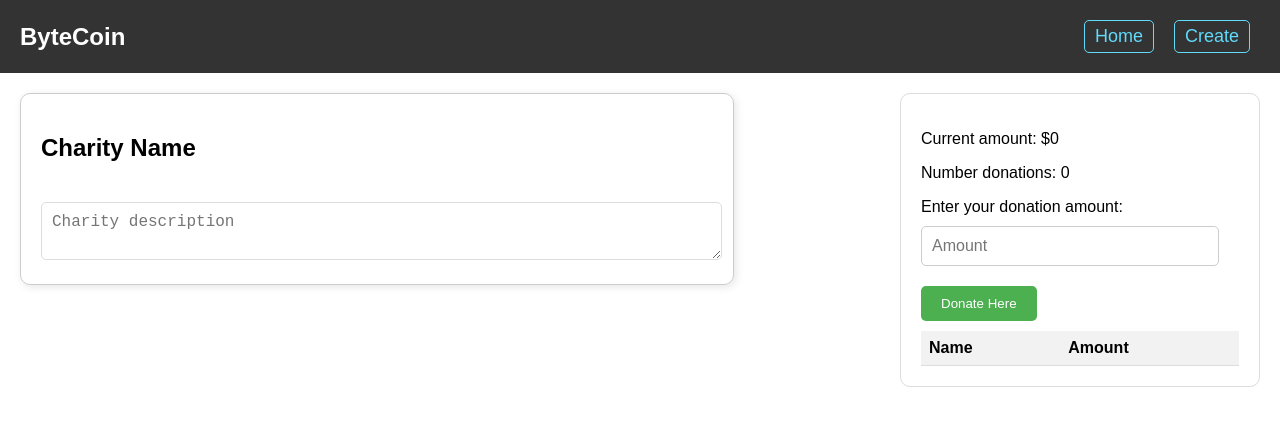
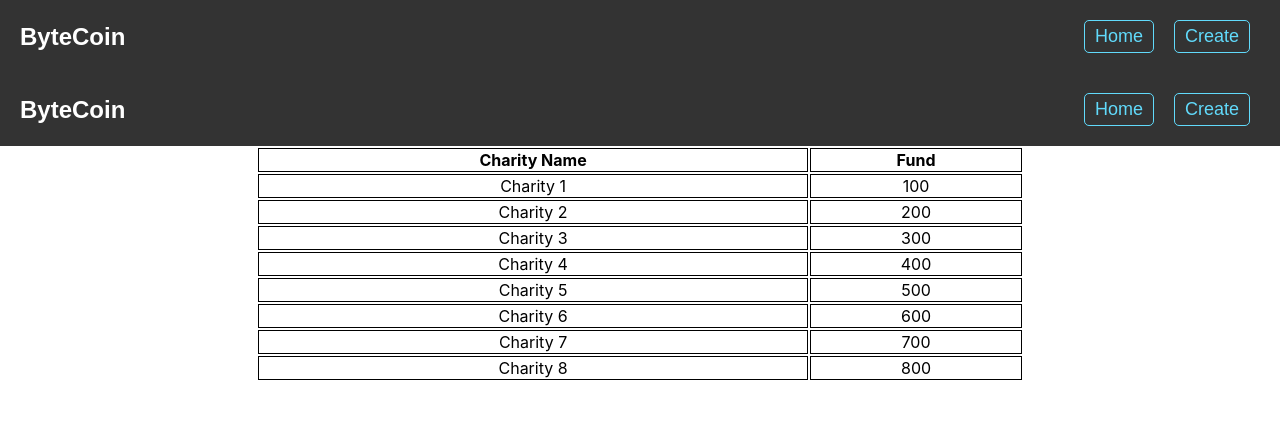
Before and after one commit to annieh195/Charity-Blockchain-System, a React (Create React App) app: page / in a window 1280 px wide. Shown: the top 426 px of the page. Built offline with nearby package versions, Linux system fonts and the light colour scheme.

Commit message:
Add files via upload

```diff
--- a/src/App.js
+++ b/src/App.js
@@ -2,6 +2,7 @@ import React from 'react';
 import { BrowserRouter as Router, Routes, Route } from 'react-router-dom';
 import DonationPage from './pages/js/DonationPage';
 import CreatePage from './pages/js/CreatePage';
+import Home from './pages/js/Home';
 import NavBar from './pages/js/NavBar';
 
 function App() {
@@ -9,8 +10,9 @@ function App() {
     <Router>
       <NavBar />
       <Routes>
-        <Route path="/" element={<DonationPage />} />
+        <Route path="/" element={<Home />} />
         <Route path="/create" element={<CreatePage />} />
+        <Route path="/donation/:charityName" element={<DonationPage />} /> {/* Dynamic route */}
       </Routes>
     </Router>
   );
```
